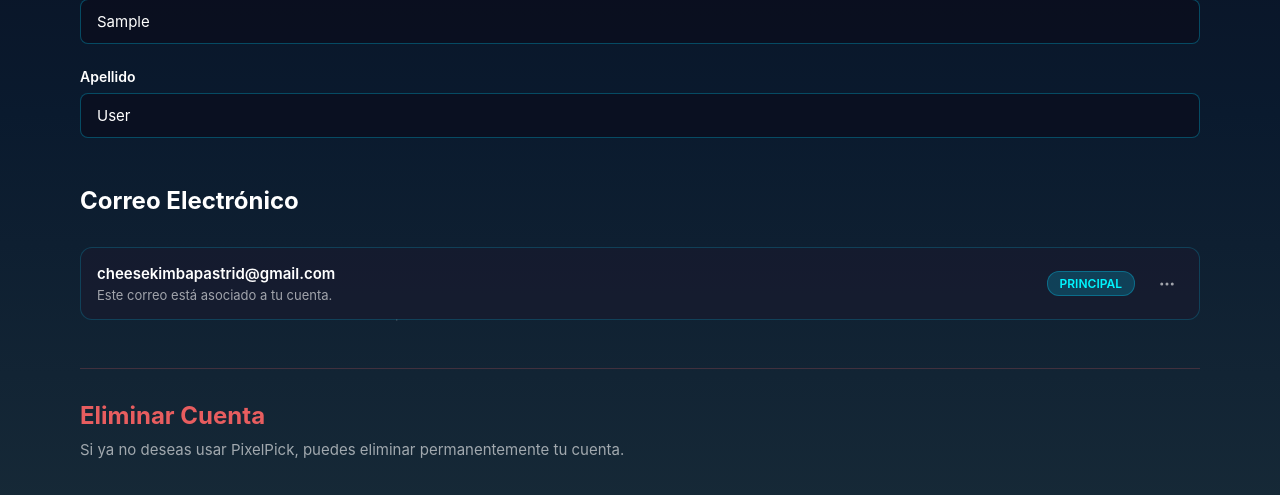
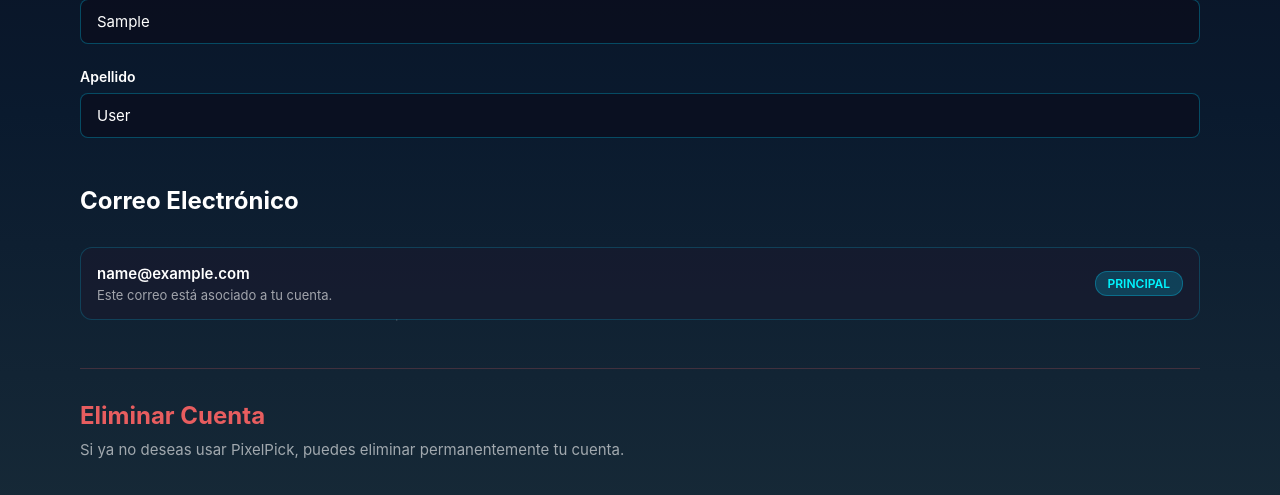
Before and after one commit to yvastrid/PixelPick, a Flask app: page /settings in a window 1280 px wide. Shown: the part 408-903 px from the top of the page. Run offline with Flask 3, Linux system fonts and the light colour scheme; the visitor is signed in with stand-in values (Sample User, id 1).

Commit message:
Fix: Show registered user email in settings and remove email menu button

```diff
--- a/static/js/settings.js
+++ b/static/js/settings.js
@@ -158,6 +158,12 @@ function loadUserData() {
                 emailElements.forEach(el => {
                     el.textContent = user.email;
                 });
+
+                // Actualizar email en la sección de emails
+                const emailAddressElement = document.getElementById('userEmailAddress');
+                if (emailAddressElement) {
+                    emailAddressElement.textContent = user.email;
+                }
             }
         })
         .catch(error => {
--- a/templates/settings.html
+++ b/templates/settings.html
@@ -71,12 +71,12 @@
                             <div class="form-fields">
                                 <div class="form-group">
                                     <label for="firstName" class="form-label">Nombre</label>
-                                    <input type="text" id="firstName" name="firstName" class="form-input" value="Astrid" required>
+                                    <input type="text" id="firstName" name="firstName" class="form-input" value="" required>
                                 </div>
 
                                 <div class="form-group">
                                     <label for="lastName" class="form-label">Apellido</label>
-                                    <input type="text" id="lastName" name="lastName" class="form-input" value="Marquez" required>
+                                    <input type="text" id="lastName" name="lastName" class="form-input" value="" required>
                                 </div>
                             </div>
                         </div>
@@ -94,17 +94,10 @@
                         <div class="emails-list" id="emailsList">
                             <div class="email-item">
                                 <div class="email-info">
-                                    <div class="email-address">cheesekimbapastrid@gmail.com</div>
+                                    <div class="email-address" id="userEmailAddress">Cargando...</div>
                                     <div class="email-description">Este correo está asociado a tu cuenta.</div>
                                 </div>
                                 <div class="email-badge primary-badge">Principal</div>
-                                <button class="email-menu-button" aria-label="Opciones">
-                                    <svg viewBox="0 0 24 24" fill="none" stroke="currentColor" stroke-width="2">
-                                        <circle cx="12" cy="12" r="1"/>
-                                        <circle cx="19" cy="12" r="1"/>
-                                        <circle cx="5" cy="12" r="1"/>
-                                    </svg>
-                                </button>
                             </div>
                         </div>
                     </div>
@@ -145,8 +138,8 @@
                     </svg>
                 </div>
                 <div class="profile-details">
-                    <h3 class="profile-name">Astrid Marquez</h3>
-                    <p class="profile-email">cheesekimbapastrid@gmail.com</p>
+                    <h3 class="profile-name">Cargando...</h3>
+                    <p class="profile-email">Cargando...</p>
                 </div>
             </div>
             <div class="profile-separator"></div>
```
